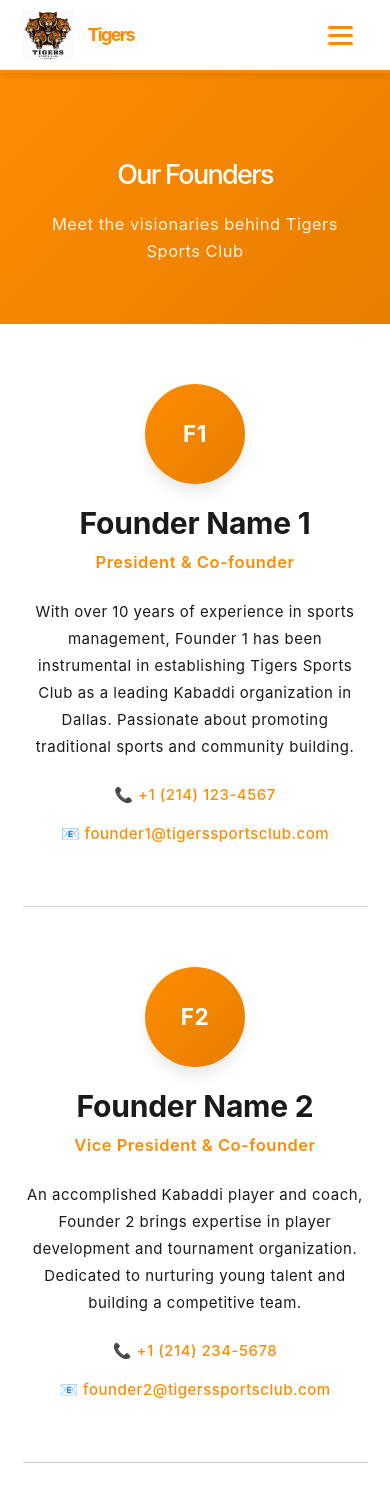
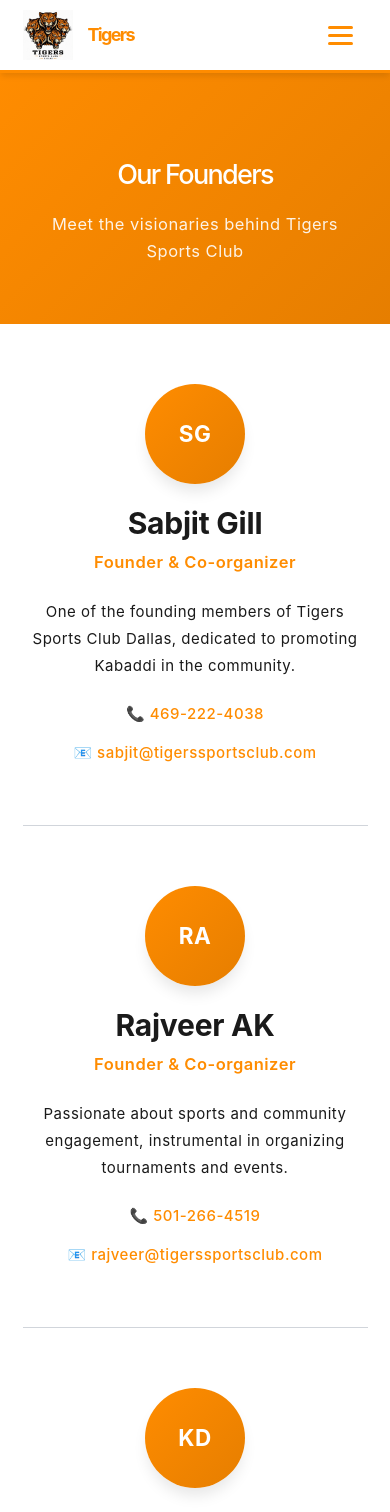
Before and after one commit to 22gkulvir/tigers-sports-club-website, a Vue app: page /founders in a window 390 px wide. Shown: the top 1512 px of the page. Built offline with nearby package versions, Linux system fonts and the light colour scheme.

Commit message:
Add real founder names and contact information from flyer
Updated both Home.vue and Founders.vue with all 13 founder details extracted from the flyer, including names and phone numbers. Founders list now displays accurate contact information for each founder.

```diff
--- a/src/pages/Founders.vue
+++ b/src/pages/Founders.vue
@@ -34,30 +34,120 @@
 const founders = ref([
   {
     id: 1,
-    name: 'Founder Name 1',
-    role: 'President & Co-founder',
-    initials: 'F1',
-    bio: 'With over 10 years of experience in sports management, Founder 1 has been instrumental in establishing Tigers Sports Club as a leading Kabaddi organization in Dallas. Passionate about promoting traditional sports and community building.',
-    phone: '+1 (214) 123-4567',
-    email: 'founder1@tigerssportsclub.com'
+    name: 'Sabjit Gill',
+    role: 'Founder & Co-organizer',
+    initials: 'SG',
+    bio: 'One of the founding members of Tigers Sports Club Dallas, dedicated to promoting Kabaddi in the community.',
+    phone: '469-222-4038',
+    email: 'sabjit@tigerssportsclub.com'
   },
   {
     id: 2,
-    name: 'Founder Name 2',
-    role: 'Vice President & Co-founder',
-    initials: 'F2',
-    bio: 'An accomplished Kabaddi player and coach, Founder 2 brings expertise in player development and tournament organization. Dedicated to nurturing young talent and building a competitive team.',
-    phone: '+1 (214) 234-5678',
-    email: 'founder2@tigerssportsclub.com'
+    name: 'Rajveer AK',
+    role: 'Founder & Co-organizer',
+    initials: 'RA',
+    bio: 'Passionate about sports and community engagement, instrumental in organizing tournaments and events.',
+    phone: '501-266-4519',
+    email: 'rajveer@tigerssportsclub.com'
   },
   {
     id: 3,
-    name: 'Founder Name 3',
-    role: 'Secretary & Co-founder',
-    initials: 'F3',
-    bio: 'With a background in community development, Founder 3 focuses on building relationships with sponsors and community partners. Committed to making Tigers Sports Club a household name in Dallas.',
-    phone: '+1 (214) 345-6789',
-    email: 'founder3@tigerssportsclub.com'
+    name: 'Kuldeep S. Dhillon',
+    role: 'Founder & Co-organizer',
+    initials: 'KD',
+    bio: 'Dedicated to developing Kabaddi talent in Dallas and building a strong sporting community.',
+    phone: '214-733-4307',
+    email: 'kuldeep@tigerssportsclub.com'
+  },
+  {
+    id: 4,
+    name: 'Babbu Khera',
+    role: 'Founder & Co-organizer',
+    initials: 'BK',
+    bio: 'Supporting the vision of promoting traditional sports and community values through Tigers Sports Club.',
+    phone: '601-622-1011',
+    email: 'babbu@tigerssportsclub.com'
+  },
+  {
+    id: 5,
+    name: 'Sandeep Kang',
+    role: 'Founder & Co-organizer',
+    initials: 'SK',
+    bio: 'Committed to making Tigers Sports Club a premier Kabaddi organization in Texas.',
+    phone: '972-978-7622',
+    email: 'sandeep@tigerssportsclub.com'
+  },
+  {
+    id: 6,
+    name: 'Sokha Bhopal',
+    role: 'Founder & Co-organizer',
+    initials: 'SB',
+    bio: 'Active in community sports development and tournament organization for Tigers Sports Club.',
+    phone: '817-881-2128',
+    email: 'sokha@tigerssportsclub.com'
+  },
+  {
+    id: 7,
+    name: 'Hardaap S. Gill',
+    role: 'Founder & Co-organizer',
+    initials: 'HG',
+    bio: 'Dedicated to fostering athletic excellence and community spirit through Kabaddi.',
+    phone: '269-209-8369',
+    email: 'hardaap@tigerssportsclub.com'
+  },
+  {
+    id: 8,
+    name: 'Kamalpreet Ghuman',
+    role: 'Founder & Co-organizer',
+    initials: 'KG',
+    bio: 'Supporting Tigers Sports Club in promoting Kabaddi and building a vibrant sports community.',
+    phone: '602-777-0368',
+    email: 'kamalpreet@tigerssportsclub.com'
+  },
+  {
+    id: 9,
+    name: 'Sukhjhain S. Dhaliwal',
+    role: 'Founder & Co-organizer',
+    initials: 'SD',
+    bio: 'Passionate about community development and sports excellence in Dallas.',
+    phone: '214-797-2168',
+    email: 'sukhjhain@tigerssportsclub.com'
+  },
+  {
+    id: 10,
+    name: 'Balraj Sidhu',
+    role: 'Founder & Co-organizer',
+    initials: 'BS',
+    bio: 'Committed to making Tigers Sports Club a successful and thriving organization.',
+    phone: '214-448-4491',
+    email: 'balraj@tigerssportsclub.com'
+  },
+  {
+    id: 11,
+    name: 'Deepa Dhesi',
+    role: 'Founder & Co-organizer',
+    initials: 'DD',
+    bio: 'Supporting Tigers Sports Club in community engagement and event organization.',
+    phone: '945-269-8352',
+    email: 'deepa@tigerssportsclub.com'
+  },
+  {
+    id: 12,
+    name: 'Manit Ishal',
+    role: 'Founder & Co-organizer',
+    initials: 'MI',
+    bio: 'Contributing to the growth and success of Tigers Sports Club Dallas.',
+    phone: '214-662-6766',
+    email: 'manit@tigerssportsclub.com'
+  },
+  {
+    id: 13,
+    name: 'Gurmeet S. Cholia',
+    role: 'Founder & Co-organizer',
+    initials: 'GC',
+    bio: 'Dedicated to promoting Kabaddi and building a strong sports community in Dallas.',
+    phone: '214-455-2665',
+    email: 'gurmeet@tigerssportsclub.com'
   }
 ])
 </script>
--- a/src/pages/Home.vue
+++ b/src/pages/Home.vue
@@ -155,27 +155,19 @@
 
 // Founders
 const founders = ref([
-  {
-    id: 1,
-    name: 'Founder Name 1',
-    role: 'President & Co-founder',
-    phone: '+1 (214) 123-4567',
-    initials: 'F1'
-  },
-  {
-    id: 2,
-    name: 'Founder Name 2',
-    role: 'Vice President & Co-founder',
-    phone: '+1 (214) 234-5678',
-    initials: 'F2'
-  },
-  {
-    id: 3,
-    name: 'Founder Name 3',
-    role: 'Secretary & Co-founder',
-    phone: '+1 (214) 345-6789',
-    initials: 'F3'
-  }
+  { id: 1, name: 'Sabjit Gill', phone: '469-222-4038' },
+  { id: 2, name: 'Rajveer AK', phone: '501-266-4519' },
+  { id: 3, name: 'Kuldeep S. Dhillon', phone: '214-733-4307' },
+  { id: 4, name: 'Babbu Khera', phone: '601-622-1011' },
+  { id: 5, name: 'Sandeep Kang', phone: '972-978-7622' },
+  { id: 6, name: 'Sokha Bhopal', phone: '817-881-2128' },
+  { id: 7, name: 'Hardaap S. Gill', phone: '269-209-8369' },
+  { id: 8, name: 'Kamalpreet Ghuman', phone: '602-777-0368' },
+  { id: 9, name: 'Sukhjhain S. Dhaliwal', phone: '214-797-2168' },
+  { id: 10, name: 'Balraj Sidhu', phone: '214-448-4491' },
+  { id: 11, name: 'Deepa Dhesi', phone: '945-269-8352' },
+  { id: 12, name: 'Manit Ishal', phone: '214-662-6766' },
+  { id: 13, name: 'Gurmeet S. Cholia', phone: '214-455-2665' }
 ])
 
 const formatDate = (date) => {
```
